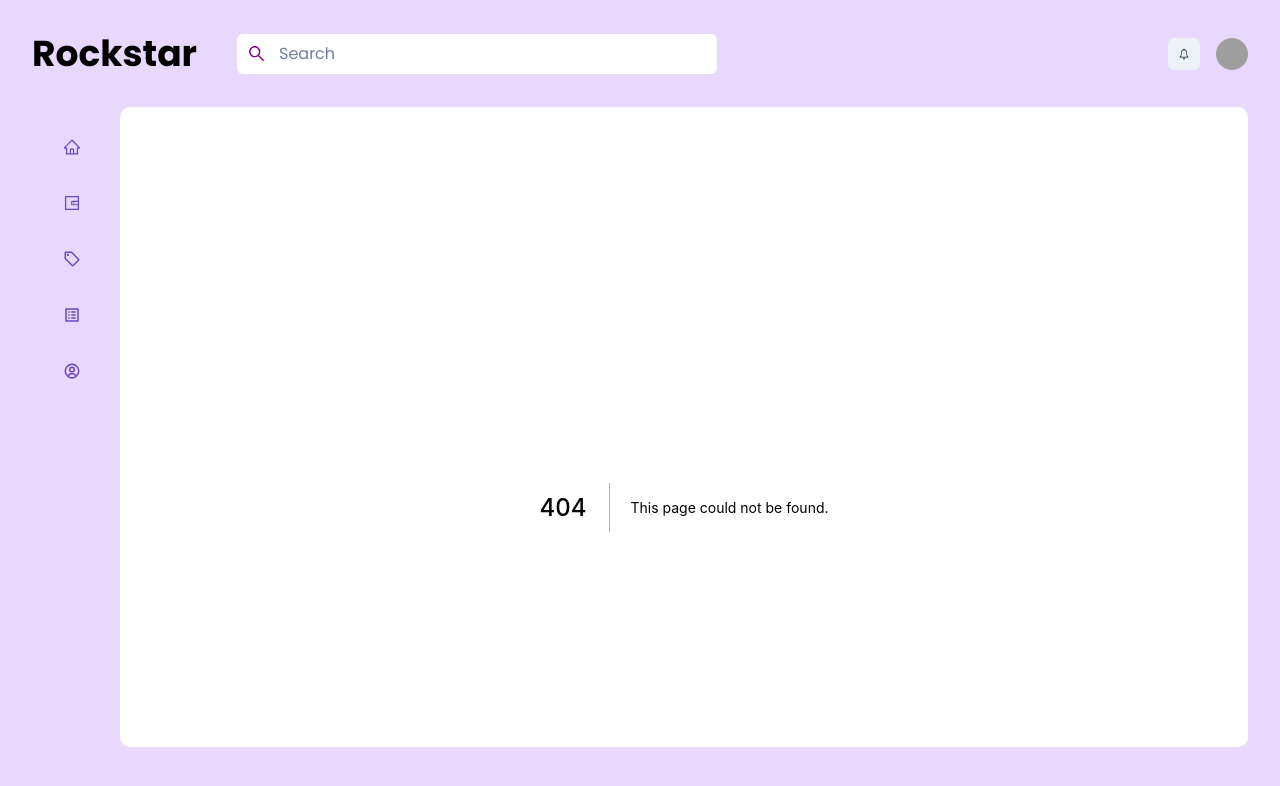
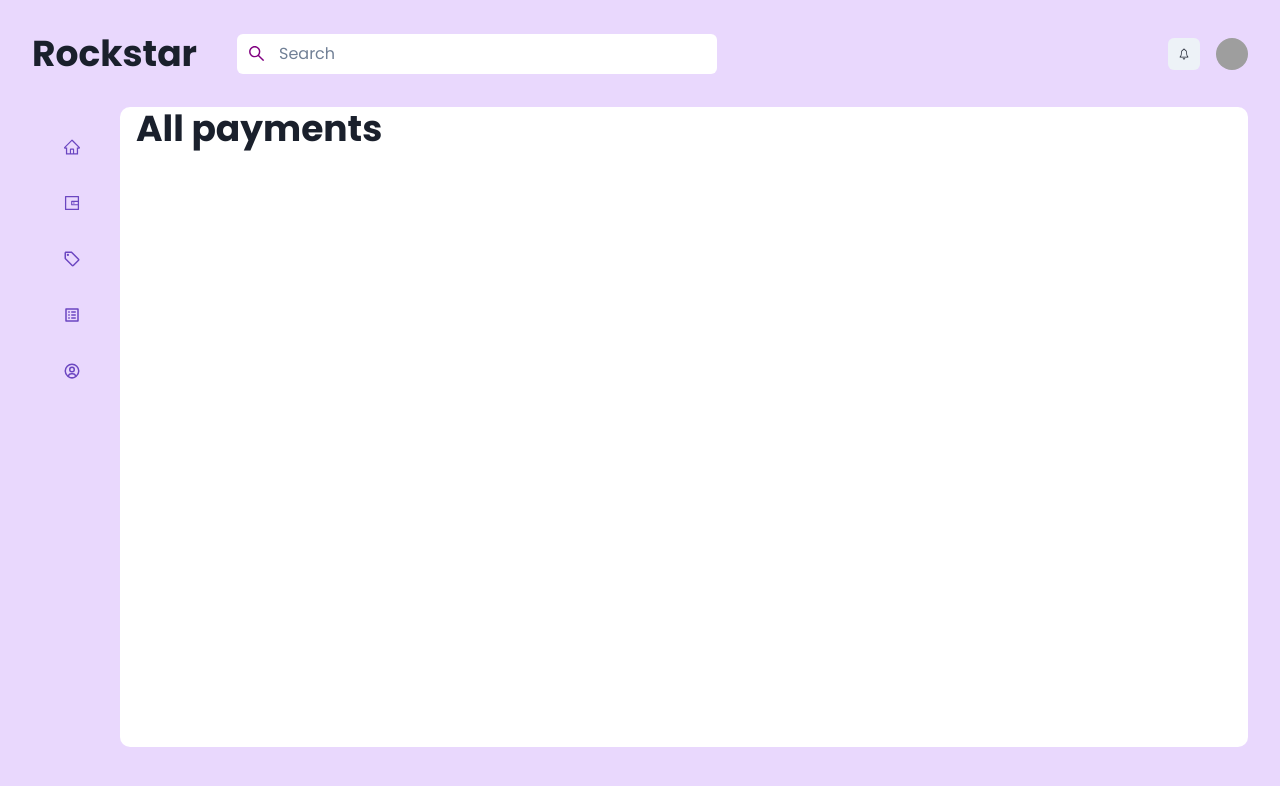
Before and after one commit to Aman7400/rockstar-pay, a Next.js app: page /activities/payments in a window 1280 px wide. Before the commit this address had no page. Shown: the top 786 px of the page. Built offline with nearby package versions, Linux system fonts and the light colour scheme; grey boxes are pictures that could not be loaded.

Commit message:
Update Activities Page

```diff
--- a/components/layout/Layout.js
+++ b/components/layout/Layout.js
@@ -93,7 +93,7 @@ const sideBarItems = [
     { title: "Home", href: "/", icon: <AiOutlineHome />, },
     { title: "Upi", href: "/upi", icon: <AiOutlineWallet />, },
     { title: "Offers", href: "/offers", icon: <MdOutlineLocalOffer />, },
-    { title: "Activity", href: "/activities", icon: <MdOutlineListAlt />, },
+    { title: "Activity", href: "/activities/transactions", icon: <MdOutlineListAlt />, },
     { title: "Account", href: "/account", icon: <BiUserCircle />, },
 ]
 
--- a/pages/activities.js
+++ b/pages/activities/[activity].js
@@ -1,17 +1,22 @@
 import { Container, Heading } from "@chakra-ui/react";
 import Head from "next/head";
+import { useRouter } from "next/router";
 
 export default function Activity() {
+  const {query} = useRouter()
+
+  const {activity} = query
+
     return (
         <>
             <Head>
-                <title>Transactions  </title>
+                <title> {activity}  </title>
                 <meta name="description" content="A one-stop payment solution for all your spends. Earn up to 2% cashback with rockstar super card." />
                 <link rel="icon" href="/favicon.ico" />
             </Head>
             <Container maxW={"container.xl"}>
                 <Heading>
-                    All Transactions
+                    All {activity}
                 </Heading>
             </Container>
         </>
--- a/pages/index.js
+++ b/pages/index.js
@@ -36,7 +36,7 @@ function UpcomingPayments() {
           Upcoming payments
         </Heading>
         <Heading size="xs" color="purple.500">
-          <Link href="/activities">
+          <Link href="/activities/payments">
             See All
           </Link>
         </Heading>
@@ -83,7 +83,7 @@ function CurrentMonthSpends() {
           {monthNames[d.getMonth()]} Spends
         </Heading>
         <Heading size="xs" color="purple.500">
-          <Link href="/activities">
+          <Link href="/activities/spends">
             See All
           </Link>
         </Heading>
@@ -106,7 +106,7 @@ function RecentTransactionTable() {
           Recent Transactions
         </Heading>
         <Heading size="xs" color="purple.500">
-          <Link href="/activities">
+          <Link href="/activities/transactions">
             See All
           </Link>
         </Heading>
```
